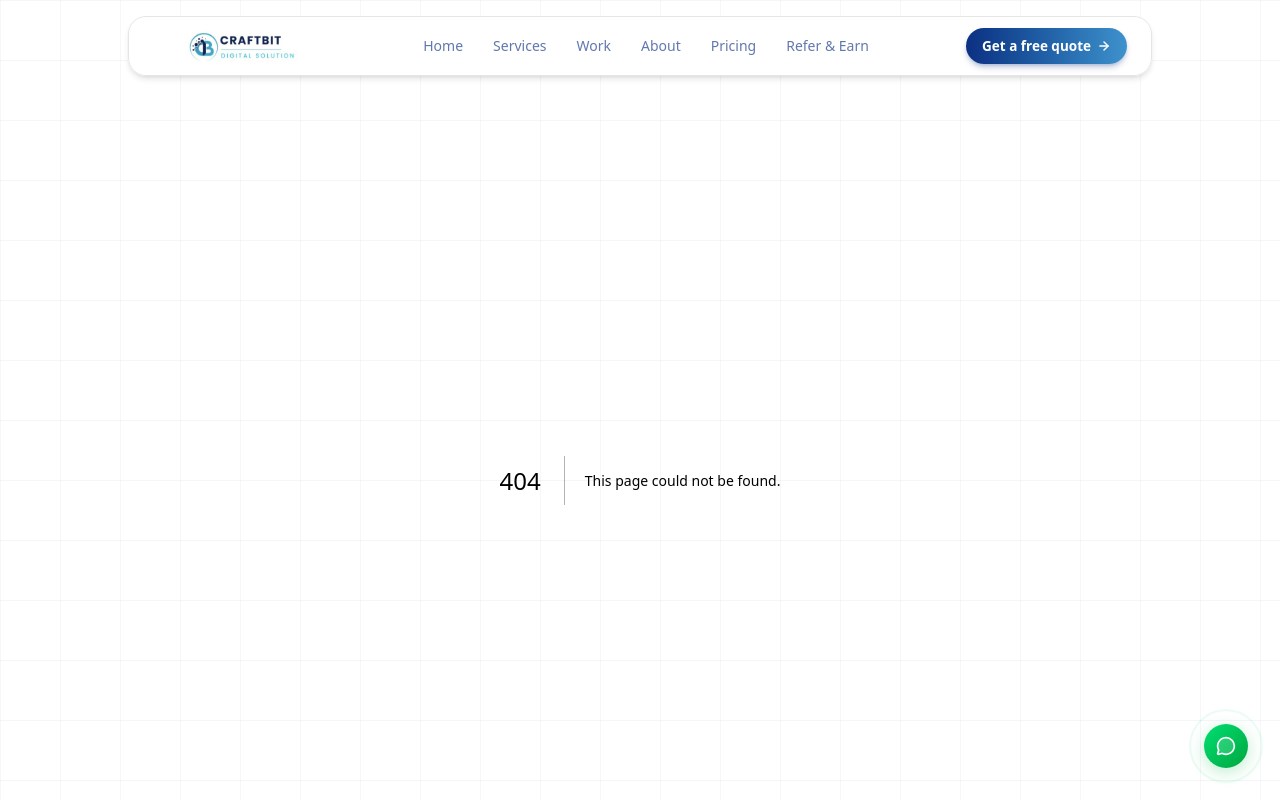
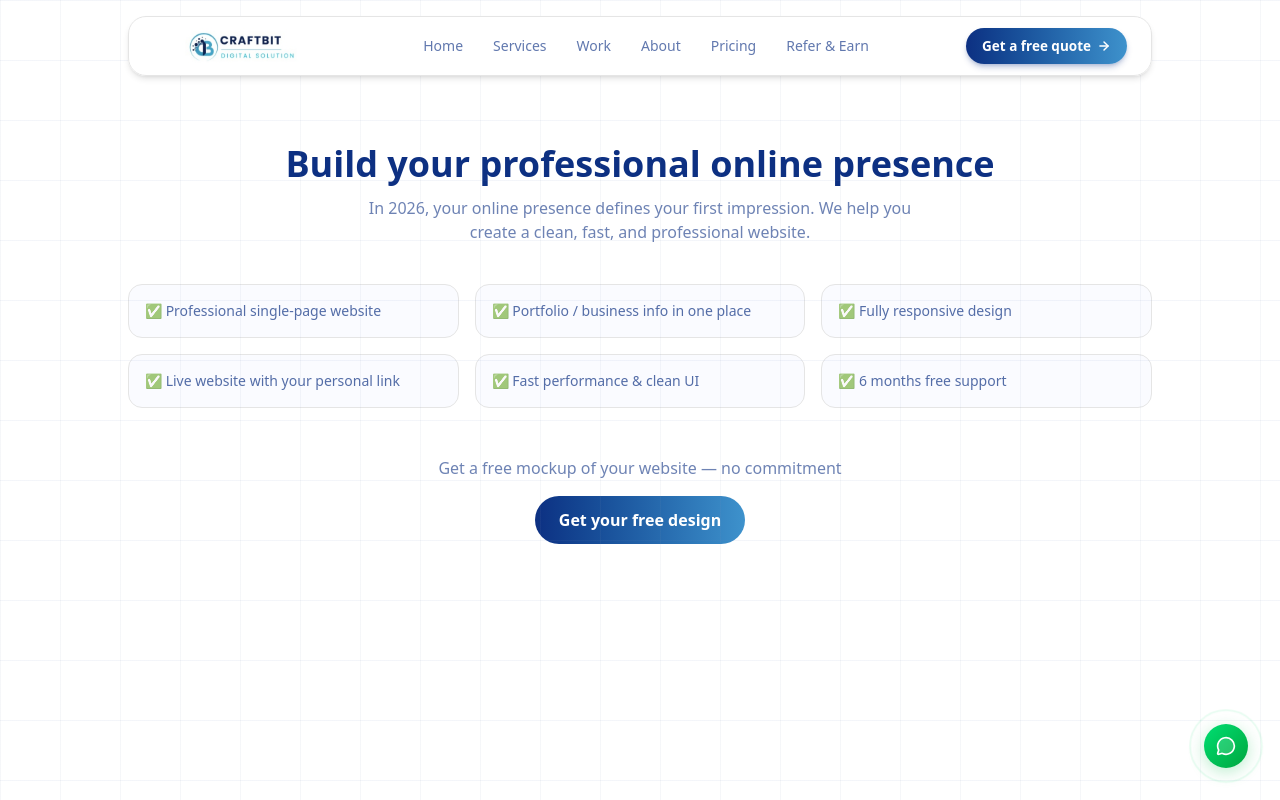
Before and after one commit to Craftbit-Solution/Craftbit, a Next.js app: page /get-a-website in a window 1280 px wide. Before the commit this address had no page. Shown: the top 800 px of the page. Built offline with nearby package versions, Linux system fonts and the light colour scheme.

Commit message:
Get Website page

```diff
--- /dev/null
+++ b/app/get-a-website/components/profile-section.tsx
@@ -0,0 +1,54 @@
+'use client';
+
+import SectionWrapper from '@/components/shared/section-wrapper';
+
+export default function ProfileSection() {
+  return (
+    <SectionWrapper className="py-16">
+
+      {/* Heading */}
+      <div className="text-center mb-10">
+        <h1 className="text-3xl sm:text-4xl font-bold text-[#0D3082]">
+          Build your professional online presence
+        </h1>
+        <p className="mt-3 text-[#0D3082]/60 max-w-xl mx-auto">
+          In 2026, your online presence defines your first impression.
+          We help you create a clean, fast, and professional website.
+        </p>
+      </div>
+
+      {/* Features */}
+      <div className="grid gap-4 sm:grid-cols-2 lg:grid-cols-3">
+        {[
+          'Professional single-page website',
+          'Portfolio / business info in one place',
+          'Fully responsive design',
+          'Live website with your personal link',
+          'Fast performance & clean UI',
+          '6 months free support',
+        ].map((item) => (
+          <div
+            key={item}
+            className="rounded-xl border border-[#0D3082]/08 bg-[#fafbff] p-4 text-sm text-[#0D3082]/70"
+          >
+            ✅ {item}
+          </div>
+        ))}
+      </div>
+
+      {/* CTA */}
+      <div className="text-center mt-12">
+        <p className="text-[#0D3082]/60 mb-4">
+          Get a free mockup of your website — no commitment
+        </p>
+
+        <a
+          href="/contact"
+          className="inline-block rounded-full bg-gradient-to-r from-[#0D3082] to-[#3E92CC] px-6 py-3 text-white font-semibold"
+        >
+          Get your free design
+        </a>
+      </div>
+    </SectionWrapper>
+  );
+}
--- /dev/null
+++ b/app/get-a-website/page.tsx
@@ -0,0 +1,22 @@
+import ProfileSection from '../get-a-website/components/profile-section';
+
+export const metadata = {
+  title: 'Get a Professional Website | CraftBit',
+  description:
+    'Build your personal website, portfolio, or business page with CraftBit. Clean, fast, and affordable starting at ₹2,500.',
+  keywords: [
+    'portfolio website',
+    'personal website',
+    'business website',
+    'web development India',
+    'CraftBit',
+  ],
+};
+
+export default function GetAWebsite() {
+  return (
+    <main className="bg-white">
+      <ProfileSection />
+    </main>
+  );
+}
--- a/app/layout.tsx
+++ b/app/layout.tsx
@@ -17,8 +17,28 @@ const geistMono = Geist_Mono({
 });
 
 export const metadata: Metadata = {
-  title: 'Craftbit',
-  description: 'A web development company focused on quality and performance.',
+  title: 'CraftBit | Web Development & Portfolio Websites',
+  description:
+    'CraftBit builds fast, modern personal websites, portfolios, and business pages. Affordable web development starting at ₹2,500.',
+  keywords: [
+    'Website Starting at ₹2,500/- - Website in Just 24 Hours',
+    'personal website India',
+    'portfolio website developer',
+    'web development company India',
+    'Next.js development',
+    'CraftBit',
+    'unique website development',
+    'professional website in 24 hours',
+    'affordable website development India',
+    'freelance web developer India',
+    'personal portfolio website for developers',
+    'business website starting ₹2500',
+    'fast website development service',
+    'responsive website design India',
+    'hire web developer for portfolio website',
+    'custom website for freelancers',
+    'startup website development India',
+  ],
 };
 
 export default function RootLayout({
--- a/components/shared/navbar.tsx
+++ b/components/shared/navbar.tsx
@@ -12,7 +12,8 @@ const navLinks = [
   { label: 'Work', href: '/portfolio' },
   { label: 'About', href: '/about' },
   { label: 'Pricing', href: '/pricing' },
-  { label: 'Refer & Earn', href: '/refer-and-earn' }
+  { label: 'Refer & Earn', href: '/refer-and-earn' },
+  // { label: 'Get Website', href: '/get-a-website' }
 ];
 
 export default function Navbar() {
```
